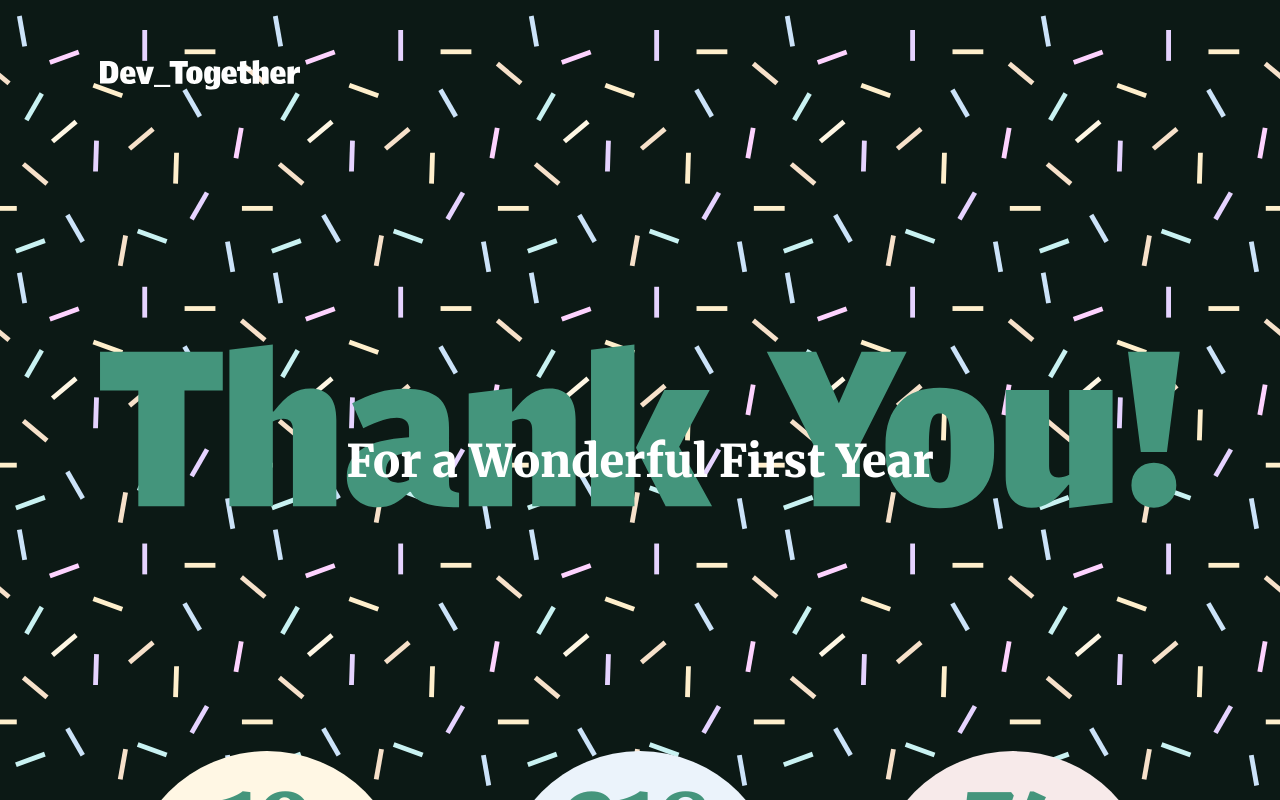
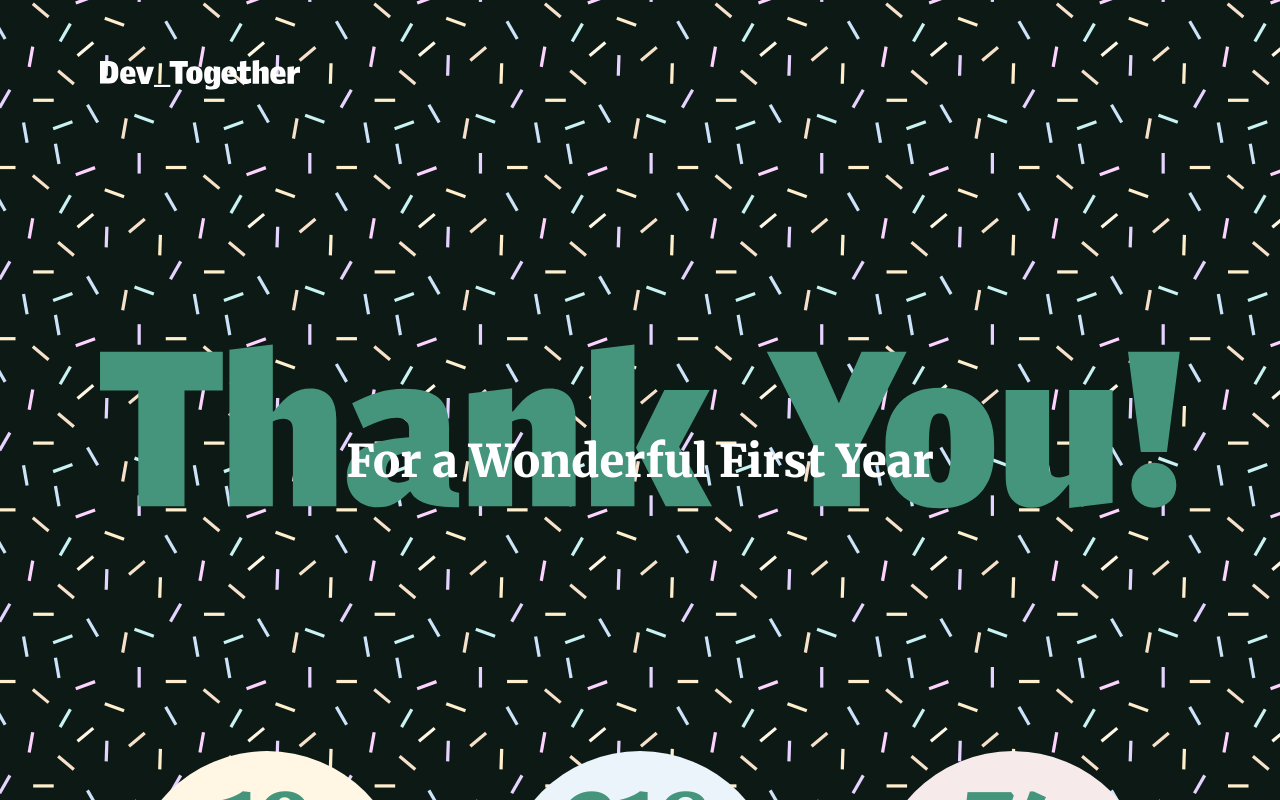
Before and after one commit to mercedesb/appreciation-station-2019, a React (Create React App) app: page / in a window 1280 px wide. Shown: the top 800 px of the page. Built offline with nearby package versions, Linux system fonts and the light colour scheme; no server answers; a web font is replaced by a local one.

Commit message:
Confetti styling

```diff
--- a/src/assets/styles/_cover.scss
+++ b/src/assets/styles/_cover.scss
@@ -10,9 +10,9 @@ $desktop-text-top-offset: 70px;
   display: flex;
   justify-content: center;
   align-items: center;
-  background-repeat: no-repeat;
+  background-repeat: repeat;
   background-position: center;
-  background-size: 120%;
+  background-size: 80%;
 
   @include media($min-tablet) {
     // background-image: url("../../assets/images/Dev_TogetherCoverImage.jpg");
@@ -53,7 +53,7 @@ $desktop-text-top-offset: 70px;
   }
 
   &--animating {
-    animation: confetti 1s linear infinite;
+    animation: confetti 1.5s linear infinite;
   }
 }
 
@@ -62,10 +62,10 @@ $desktop-text-top-offset: 70px;
     background-position: top;
   }
   1% {
-    background-position: bottom;
+    background-position: center;
   }
   50% {
-    background-position: bottom;
+    background-position: center;
   }
   51% {
     background-position: top;
--- a/src/assets/styles/app.scss
+++ b/src/assets/styles/app.scss
@@ -37,22 +37,42 @@
     &--one {
       top: 120px;
       right: -130px;
+      animation: fade 3s ease-in-out infinite;
+      animation-delay: 1s;
     }
 
     &--two {
       top: 360px;
       left: 200px;
+      animation: fade 2.5s ease-in-out infinite;
+      animation-delay: 2.5s;
     }
 
     &--three {
       top: 700px;
       left: -100px;
+      animation: fade 4s ease-in-out infinite;
+      animation-delay: 3.5s;
     }
 
     &--four {
       top: 650px;
       right: 230px;
+      animation: fade 2s ease-in-out infinite;
+      animation-delay: 1.5s;
     }
+  }
+}
+
+@keyframes fade {
+  0% {
+    opacity: 1;
+  }
+  50% {
+    opacity: 0;
+  }
+  100% {
+    opacity: 1;
   }
 }
 
```
